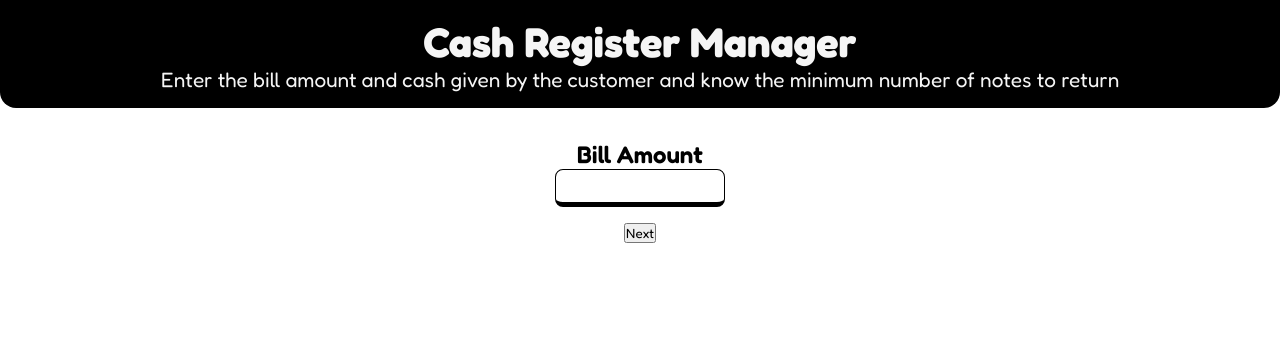
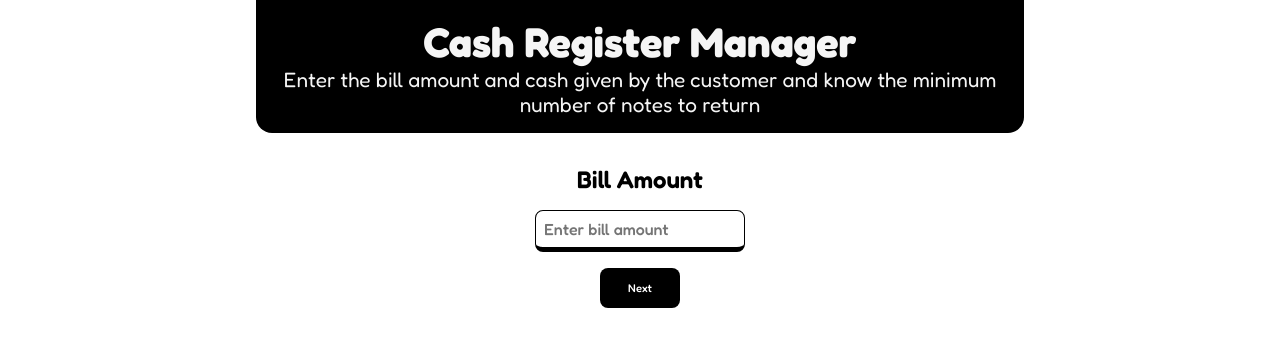
Before and after one commit to SaiPriya01/NeogMark-10, a plain HTML site: page index.html in a window 1280 px wide. Drawn offline with Linux system fonts and the light colour scheme.

Commit message:
styling done

```diff
--- a/index.html
+++ b/index.html
@@ -11,21 +11,27 @@
 </head>
 
 <body>
+    <div class="container">
         <header class="header">
             <h1>Cash Register Manager</h1>
             <p>Enter the bill amount and cash given by the customer and
                 know the minimum number of notes to return </p>
         </header>
-    <div class="container">
+        <div class="section">
             <label for="bill-amount">Bill Amount</label>
-        <input id="bill-amount" class="input" type="number" />
+            <input id="bill-amount" placeholder="Enter bill amount" type="number" />
             <button class="next-btn">Next</button>
+        </div>
         <div class="cash-given-calc">
-            <label for="cash-given">Cash Given</label>
-            <input id="cash-given" class="input" type="number" />
-            <button class="check-btn">Check</button>
-        </div>
+            <ul class="list">
+                <li><label for="cash-given">Cash Given</label></li>
+                <li><input id="cash-given" type="number" /></li>
+                <li><button class="check-btn">Check</button></li>
+                <li>
                     <p class="error-message"></p>
+                </li>
+            </ul>
+
         </div>
         <div class="change-table">
             <table class="change-table">
@@ -52,6 +58,7 @@
                 </tr>
             </table>
         </div>
+    </div>
     <script src="index.js"></script>
 </body>
 
--- a/index.js
+++ b/index.js
@@ -2,7 +2,7 @@ const billAmt = document.querySelector("#bill-amount");
 const cashGiven = document.querySelector("#cash-given");
 const checkBtn = document.querySelector(".check-btn");
 const message = document.querySelector(".error-message");
-const noOfNotes = document.querySelector(".no-of-notes");
+const noOfNotes = document.querySelectorAll(".no-of-notes");
 const changeTable = document.querySelector(".change-table");
 const cashGivenCal = document.querySelector(".cash-given-calc");
 const nextBtn = document.querySelector(".next-btn");
--- a/styles.css
+++ b/styles.css
@@ -14,6 +14,11 @@
     font-size: 1.3rem;
 }
 .container{
+    width: 60%;
+    min-height: 100vh;
+    margin: auto;
+  }
+.section{
     display: flex;
     flex-direction: column;
     align-items: center;
@@ -28,8 +33,28 @@ label {
 input{
     border-radius: 0.5rem;
     /* border-style: none; */
+    outline: none;
+    border: none;
     border: 1px solid black;
     border-bottom: 5px solid black;
     padding: 0.5rem;
-    margin-bottom: 1rem;
+    margin: 1rem;
+    font-size: 1rem;
+    font-weight: 500;
+
 }
+.list{
+    list-style: none;
+    text-align: center;
+}
+button{
+  width: 5rem;
+  background-color: black;
+  color: white;
+  font-size: 0.7rem;
+  font-weight: 500;
+  padding: 0.8rem 0.3rem;
+  border-radius: 0.5rem;
+  border: none;
+  cursor: pointer;
+}
```
Lines whose indentation alone changed are shown as unchanged.
